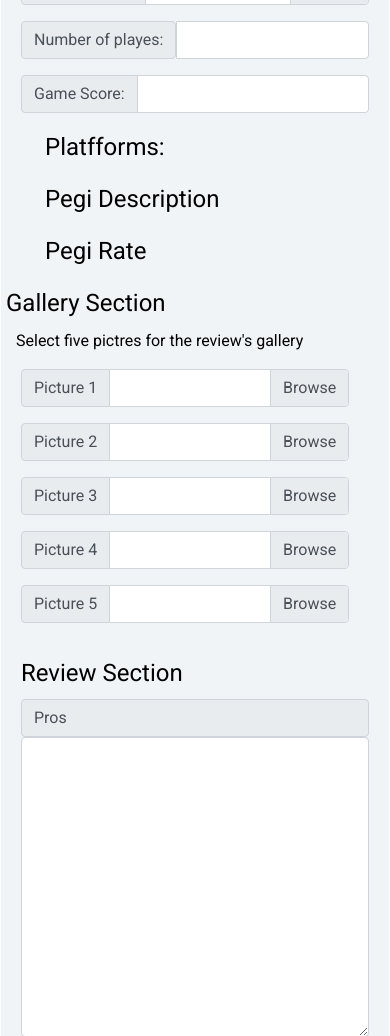
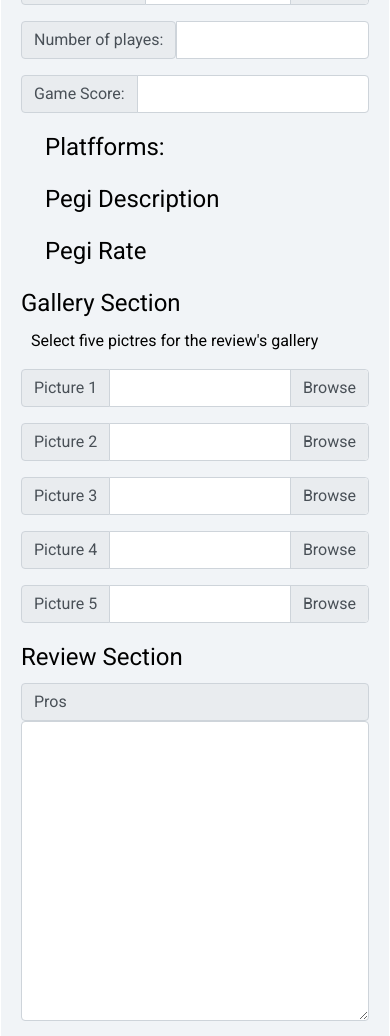
Before and after one commit to joseenciso/bottleneck, a Flask app: template templates/edit_post.html in a window 390 px wide. Shown: the part 486-1522 px from the top of the page. Run offline with Flask 2, Linux system fonts and the light colour scheme; the template is opened without the code that fills it, so the values that code supplies are empty; some libraries are stand-ins or nearby versions.

Commit message:
Mobile version, edition cols and rows in edit_post.html

```diff
--- a/templates/edit_post.html
+++ b/templates/edit_post.html
@@ -116,10 +116,12 @@
 
             <hr>
 
-            <div class="form-group">
+            <div class="gallery-header col-12">
                 <legend class="post-legend">Gallery Section</legend>
                 <p>Select five pictres for the review's gallery</p>
-                <div class="input-group mb-3 col-lg-12">
+            </div>
+
+            <div class="input-group mb-3 col-12">
                 <div class="input-group-prepend">
                     <span class="input-group-text" id="inputGroupFileAddon01">Picture 1 </span>
                 </div>
@@ -129,7 +131,7 @@
                 </div>
             </div>
 
-                <div class="input-group mb-3 col-lg-12">
+            <div class="input-group mb-3 col-12">
                 <div class="input-group-prepend">
                     <span class="input-group-text" id="inputGroupFileAddon01">Picture 2 </span>
                 </div>
@@ -139,7 +141,7 @@
                 </div>
             </div>
 
-                <div class="input-group mb-3 col-lg-12">
+            <div class="input-group mb-3 col-12">
                 <div class="input-group-prepend">
                     <span class="input-group-text" id="inputGroupFileAddon01">Picture 3 </span>
                 </div>
@@ -149,7 +151,7 @@
                 </div>
             </div>
 
-                <div class="input-group mb-3 col-lg-12">
+            <div class="input-group mb-3 col-12">
                 <div class="input-group-prepend">
                     <span class="input-group-text" id="inputGroupFileAddon01">Picture 4 </span>
                 </div>
@@ -159,14 +161,13 @@
                 </div>
             </div>
 
-                <div class="input-group mb-3 col-lg-12">
+            <div class="input-group mb-3 col-12">
                 <div class="input-group-prepend">
                     <span class="input-group-text" id="inputGroupFileAddon01">Picture 5 </span>
                 </div>
                 <div class="custom-file">
                     <label class="custom-file-label" fstyle="overflow: hidden;" or="gallery-1">{{ post.gallery_5 }}</label>
                     <input type="file" name="gallery_5" id="gallery-5" value="{{ post.gallery_5 }}">
-                    </div>
                 </div>
             </div>
 
@@ -189,6 +190,7 @@
                     </div>
                 </div>
             </div>
+        </div>
 
         <div class="col-12">
             <input type="submit" value="Update" class="submit btn btn-success">
```
Lines whose indentation alone changed are shown as unchanged.
